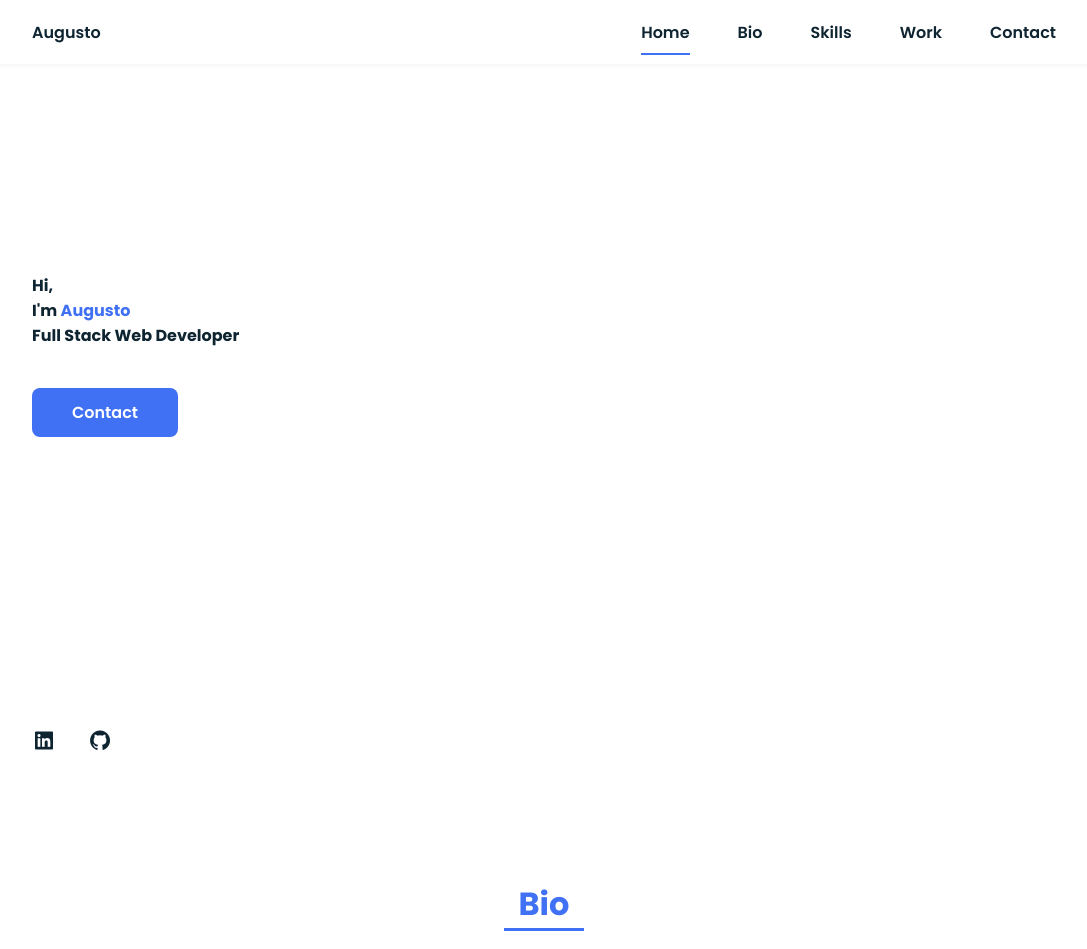
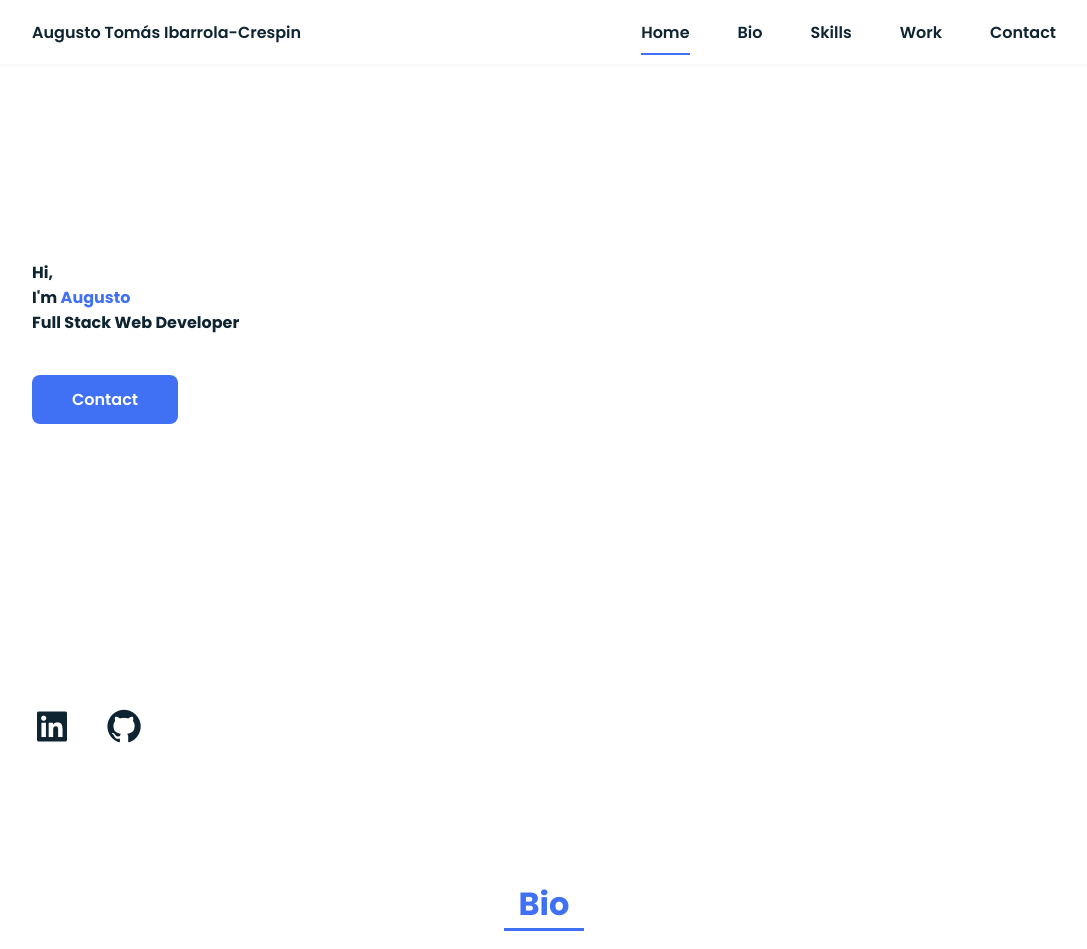
Before and after one commit to augustoibarrola/portfolio-page, a PHP site: page / in a window 1280 px wide. Shown: the top 949 px of the page, without its empty margins (96-1183 px from the left). Run offline with PHP 8.4, Linux system fonts and the light colour scheme.

Commit message:
general commit

```diff
--- a/assets/css/styles.css
+++ b/assets/css/styles.css
@@ -211,7 +211,7 @@ img{
 .home__social-icon{
     width: max-content;
     margin-bottom: var(--mb-2);
-    font-size: 1.5rem;
+    font-size: 2.5rem;
     color: var(--second-color);
 }
 
--- a/index.html
+++ b/index.html
@@ -16,7 +16,7 @@
         <header class="l-header">
             <nav class="nav bd-grid">
                 <div>
-                    <a href="#" class="nav__logo">Augusto</a>
+                    <a href="#" class="nav__logo">Augusto Tomás Ibarrola-Crespin</a>
                 </div>
                 <div class="nav__menu" id="nav-menu">
                     <ul class="nav__list">
```
Also changed, not shown: README.md.
